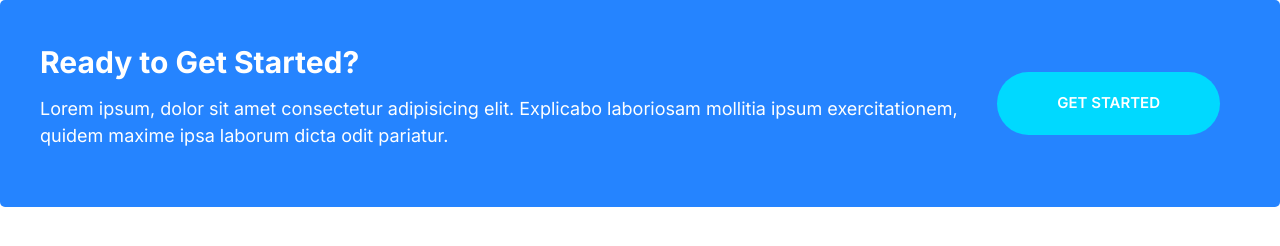
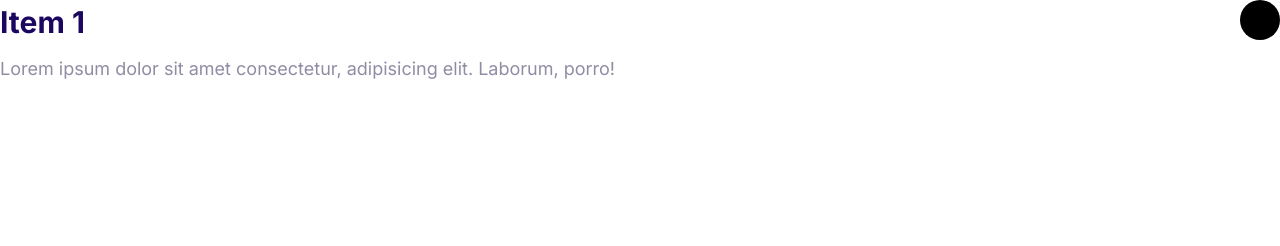
Before and after one commit to Samih51/moshify, a plain HTML site: page index.html in a window 1280 px wide. Drawn offline with Linux system fonts and the light colour scheme.

Commit message:
made the collapsible and added the javascript file for the collapsible

```diff
--- a/css/styles.css
+++ b/css/styles.css
@@ -439,3 +439,29 @@ a {
     margin: 0 2rem;
   }
 }
+/*Collapsibles*/
+.collapsible__header {
+  display: flex;
+  justify-content: space-between;
+}
+.collapsible__heading {
+  margin-top: 0;
+  font-size: 3rem;
+}
+.collapsible__chevron {
+  transition: rotate(-90);
+  transition: transform 0.3s;
+}
+.collapsible__content {
+  max-height: 0;
+  overflow: hidden;
+  opacity: 0;
+  transition: all 0.3s;
+}
+.collapsible--expanded .collapsible__chevron {
+  transform: rotate(0);
+}
+.collapsible--expanded .collapsible__content {
+  max-height: 100vh;
+  opacity: 1;
+}
--- a/index.html
+++ b/index.html
@@ -13,18 +13,19 @@
     <link rel="stylesheet" href="css/styles.css" />
   </head>
   <body>
-    <div class="callout callout--primary">
-      <div class="grid grid--1x2">
-        <div class="callout__content">
-          <h2 class="callout__heading">Ready to Get Started?</h2>
-          <p>
-            Lorem ipsum, dolor sit amet consectetur adipisicing elit. Explicabo
-            laboriosam mollitia ipsum exercitationem, quidem maxime ipsa laborum
-            dicta odit pariatur.
-          </p>
-        </div>
-        <a href="#" class="btn btn--secondary btn--stretched">Get Started</a>
+    <div class="collapsible collapsible--expanded">
+      <header class="collapsible__header">
+        <h2 class="collapsible__heading">Item 1</h2>
+        <svg class="icon icon-white collapsible__chevron">
+          <use xlink:href="images/sprite.svg#chevron"></use>
+        </svg>
+      </header>
+      <div class="collapsible__content">
+        Lorem ipsum dolor sit amet consectetur, adipisicing elit. Laborum,
+        porro!
       </div>
     </div>
+
+    <script src="js/main.js"></script>
   </body>
 </html>
--- /dev/null
+++ b/js/main.js
@@ -0,0 +1,6 @@
+const collapsibles = document.querySelectorAll(".collapsible");
+collapsibles.forEach((item) =>
+  item.addEventListener("click", function () {
+    this.classList.toggle("collapsible--expanded");
+  })
+);
```
Also changed, not shown: css/components/collapsible.html (added, +11 -0 lines).
